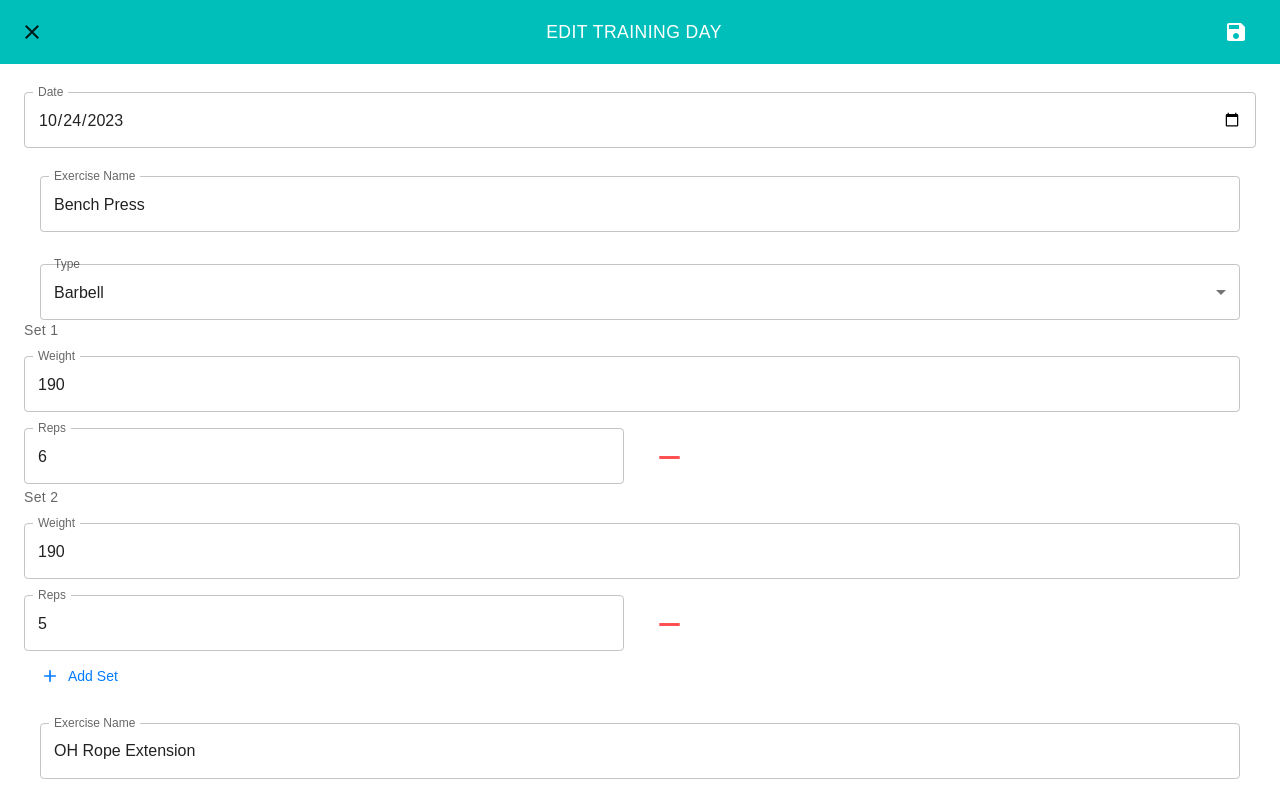
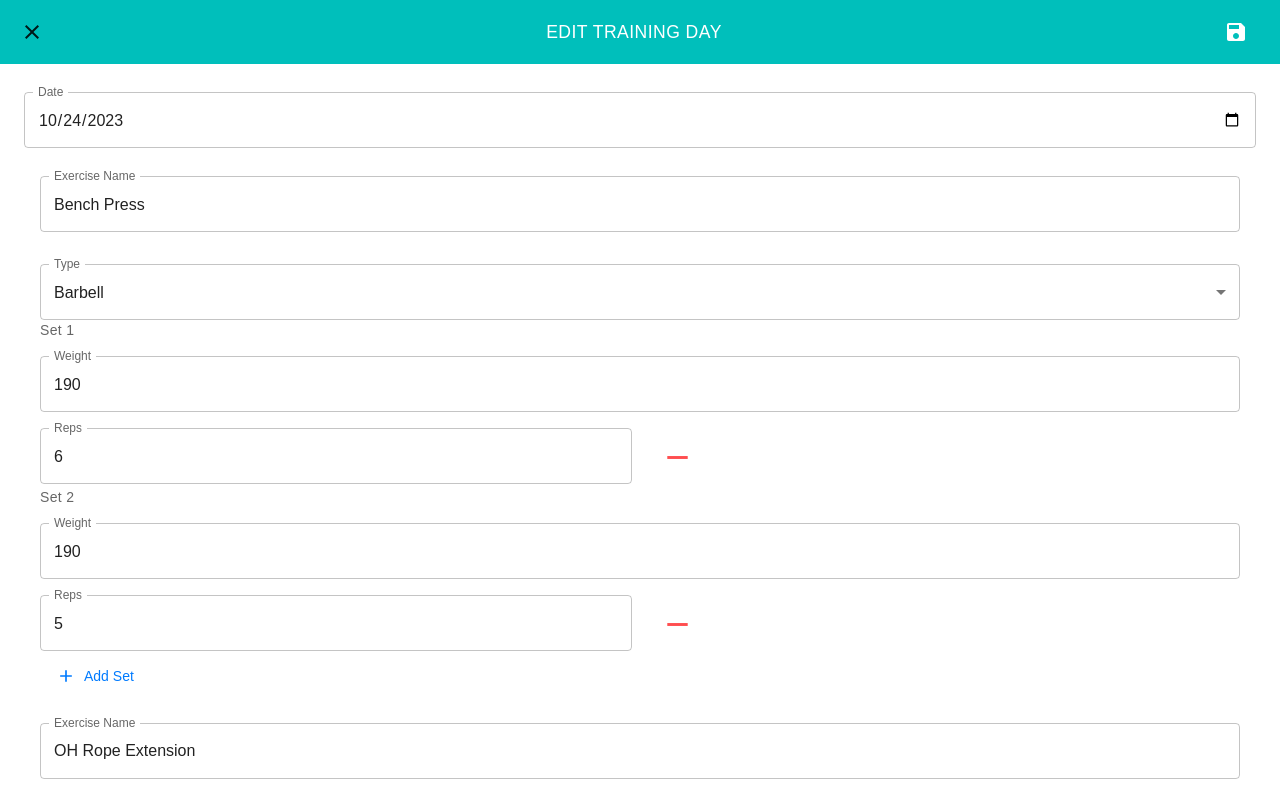
Before and after one commit to owendclark/pump-book, a React (Create React App) app: page / in a window 1280 px wide. Both pictures are taken after a click on the button 847 px from the left and 313 px from the top of the page. Shown: the top 800 px of the page. Built offline with nearby package versions, Linux system fonts and the light colour scheme.

Commit message:
Restructuring
Restructured and implemented best practices

```diff
--- a/src/components/ExerciseFields.jsx
+++ b/src/components/ExerciseFields.jsx
@@ -13,11 +13,24 @@ import {
 } from "@mui/material";
 import { Add as AddIcon, Remove as RemoveIcon } from "@mui/icons-material";
 
-const ExerciseFields = ({
-  exercises,
-  onExerciseChange,
-  handleAddExerciseField,
-}) => {
+const ExerciseNameField = ({ exercise, exerciseIndex, onExerciseChange }) => {
+  return (
+    <Grid item xs={12}>
+      <TextField
+        fullWidth
+        label="Exercise Name"
+        placeholder="E.g., Push-up"
+        value={exercise.name || ""}
+        onChange={(event) =>
+          onExerciseChange(exerciseIndex, null, "name", event.target.value)
+        }
+        variant="outlined"
+      />
+    </Grid>
+  );
+};
+
+const WeightTypeField = ({ exercise, exerciseIndex, onExerciseChange }) => {
   const weightTypes = [
     "Bodyweight",
     "Assisted",
@@ -30,59 +43,12 @@ const ExerciseFields = ({
     "Trap Bar",
   ];
 
-  const isLastExerciseFilled = () => {
-    const lastExercise = exercises[exercises.length - 1];
-
-    // Check if the exercise has a name and a weight type
-    if (!lastExercise.name || !lastExercise.weightType) {
-      return false;
-    }
-
-    // If the exercise type requires weight, check if all sets have weights specified
-    if (lastExercise.weightType !== "Bodyweight") {
-      for (let set of lastExercise.sets) {
-        if (!set.weight) {
-          return false;
-        }
-      }
-    }
-
-    // Check if all sets have reps and weights specified
-    for (let set of lastExercise.sets) {
-      if (!set.reps || !set.weight) {
-        return false;
-      }
-    }
-
-    return true;
-  };
-
   return (
-    <Box px={2} py={3}>
-      {exercises.map((exercise, exerciseIndex) => (
-        <Box mb={3} key={exerciseIndex}>
-          <Grid container spacing={2}>
-            <Grid item xs={12}>
-              <TextField
-                fullWidth
-                label="Exercise Name"
-                placeholder="E.g., Push-up"
-                value={exercise.name}
-                onChange={(event) =>
-                  onExerciseChange(
-                    exerciseIndex,
-                    null,
-                    "name",
-                    event.target.value
-                  )
-                }
-                variant="outlined"
-              />
-            </Grid>
     <Grid item xs={12}>
       <FormControl variant="outlined" fullWidth sx={{ mt: 2 }}>
         <InputLabel>Type</InputLabel>
         <Select
+          label="Type"
           value={exercise.weightType || ""}
           onChange={(event) =>
             onExerciseChange(
@@ -101,21 +67,39 @@ const ExerciseFields = ({
         </Select>
       </FormControl>
     </Grid>
-            {exercise.sets.map((set, setIndex) => (
-              <Grid container spacing={2} key={setIndex}>
-                <Grid item xs={12}>
-                  <Typography variant="body2" color="textSecondary">
-                    Set {setIndex + 1}
-                  </Typography>
+  );
+};
+
+const ExerciseHeader = ({ exercise, exerciseIndex, onExerciseChange }) => {
+  return (
+    <Grid container spacing={2}>
+      <ExerciseNameField
+        exercise={exercise}
+        exerciseIndex={exerciseIndex}
+        onExerciseChange={onExerciseChange}
+      />
+      <WeightTypeField
+        exercise={exercise}
+        exerciseIndex={exerciseIndex}
+        onExerciseChange={onExerciseChange}
+      />
     </Grid>
-                {exercise.weightType !== "Bodyweight" && (
+  );
+};
+
+const WeightField = ({
+  exercise,
+  exerciseIndex,
+  set,
+  setIndex,
+  onExerciseChange,
+}) => {
+  return (
     <Grid item xs={12}>
       <TextField
         fullWidth
         label="Weight"
-                      placeholder={
-                        exercise.weightType === "Dumbbell" ? "20lbs" : "135lb"
-                      }
+        placeholder={exercise.weightType === "Dumbbell" ? "20lbs" : "135lb"}
         value={set.weight || ""}
         onChange={(event) =>
           onExerciseChange(
@@ -128,7 +112,17 @@ const ExerciseFields = ({
         variant="outlined"
       />
     </Grid>
-                )}
+  );
+};
+
+const RepField = ({
+  exercise,
+  exerciseIndex,
+  set,
+  setIndex,
+  onExerciseChange,
+}) => {
+  return (
     <Grid item xs={6}>
       <TextField
         fullWidth
@@ -136,17 +130,22 @@ const ExerciseFields = ({
         placeholder="10"
         value={set.reps || ""}
         onChange={(event) =>
-                      onExerciseChange(
-                        exerciseIndex,
-                        setIndex,
-                        "reps",
-                        event.target.value
-                      )
+          onExerciseChange(exerciseIndex, setIndex, "reps", event.target.value)
         }
         variant="outlined"
       />
     </Grid>
-                {exercise.sets.length > 1 && (
+  );
+};
+
+const RemoveSetButton = ({
+  exercise,
+  exerciseIndex,
+  setIndex,
+  onExerciseChange,
+}) => {
+  return (
+    exercise.sets.length > 1 && (
       <Grid item xs={6}>
         <Tooltip title="Remove Set">
           <span>
@@ -171,26 +170,127 @@ const ExerciseFields = ({
           </span>
         </Tooltip>
       </Grid>
+    )
+  );
+};
+
+const ExerciseSet = ({
+  exercise,
+  exerciseIndex,
+  set,
+  setIndex,
+  onExerciseChange,
+}) => {
+  return (
+    <Grid container spacing={2} key={setIndex}>
+      <Grid item xs={12}>
+        <Typography variant="body2" color="textSecondary">
+          Set {setIndex + 1}
+        </Typography>
+      </Grid>
+      {exercise.weightType !== "Bodyweight" && (
+        <WeightField
+          exercise={exercise}
+          exerciseIndex={exerciseIndex}
+          set={set}
+          setIndex={setIndex}
+          onExerciseChange={onExerciseChange}
+        />
       )}
+      <RepField
+        exercise={exercise}
+        exerciseIndex={exerciseIndex}
+        set={set}
+        setIndex={setIndex}
+        onExerciseChange={onExerciseChange}
+      />
+      <RemoveSetButton
+        exercise={exercise}
+        exerciseIndex={exerciseIndex}
+        setIndex={setIndex}
+        onExerciseChange={onExerciseChange}
+      />
     </Grid>
-            ))}
+  );
+};
+
+const AddSetButton = ({ exercise, exerciseIndex, onExerciseChange }) => {
+  return (
     <Button
       startIcon={<AddIcon />}
       onClick={() => {
         const updatedExercise = { ...exercise };
         updatedExercise.sets.push({ reps: "", weight: "" });
-                onExerciseChange(
-                  exerciseIndex,
-                  null,
-                  "sets",
-                  updatedExercise.sets
-                );
+        onExerciseChange(exerciseIndex, null, "sets", updatedExercise.sets);
       }}
     >
       Add Set
     </Button>
-          </Grid>
+  );
+};
+
+const SingleExercise = ({ exercise, exerciseIndex, onExerciseChange }) => {
+  return (
+    <Box mb={3} key={exerciseIndex}>
+      <ExerciseHeader
+        exercise={exercise}
+        exerciseIndex={exerciseIndex}
+        onExerciseChange={onExerciseChange}
+      />
+      {exercise.sets.map((set, setIndex) => (
+        <ExerciseSet
+          key={setIndex}
+          exercise={exercise}
+          exerciseIndex={exerciseIndex}
+          set={set}
+          setIndex={setIndex}
+          onExerciseChange={onExerciseChange}
+        />
+      ))}
+      <AddSetButton
+        exercise={exercise}
+        exerciseIndex={exerciseIndex}
+        onExerciseChange={onExerciseChange}
+      />
     </Box>
+  );
+};
+
+const ExerciseFields = ({
+  exercises,
+  onExerciseChange,
+  handleAddExerciseField,
+}) => {
+  const isLastExerciseFilled = () => {
+    const lastExercise = exercises[exercises.length - 1];
+
+    // Check if the exercise has a name and a weight type
+    if (!lastExercise.name || !lastExercise.weightType) {
+      return false;
+    }
+
+    // If the exercise type requires weight, check if all sets have weights specified and check if all sets have reps and weights specified
+    for (let set of lastExercise.sets) {
+      if (
+        !set.reps ||
+        (lastExercise.weightType !== "Bodyweight" && !set.weight)
+      ) {
+        return false;
+      }
+    }
+
+    return true;
+  };
+
+  return (
+    <Box px={2} py={3}>
+      {exercises.map((exercise, exerciseIndex) => (
+        <SingleExercise
+          key={exerciseIndex}
+          exercise={exercise}
+          exerciseIndex={exerciseIndex}
+          onExerciseChange={onExerciseChange}
+        />
       ))}
       <Box mt={2} display="flex" justifyContent="center">
         <Tooltip title="Add Another Exercise">
--- a/src/components/TrainingDayCard.jsx
+++ b/src/components/TrainingDayCard.jsx
@@ -28,7 +28,7 @@ const TrainingDayCard = ({ date, exercises, onEdit, onDelete }) => {
       </Typography>
       <Divider sx={{ my: 1.5, borderColor: alpha("#007BFF", 0.3) }} />
       {exercises.map((exercise, index) => (
-        <Box>
+        <Box key={index}>
           <Typography key={index} variant="body2" my={0.5}>
             {exercise.weightType} {exercise.name}
           </Typography>
```
Lines whose indentation alone changed are shown as unchanged.
